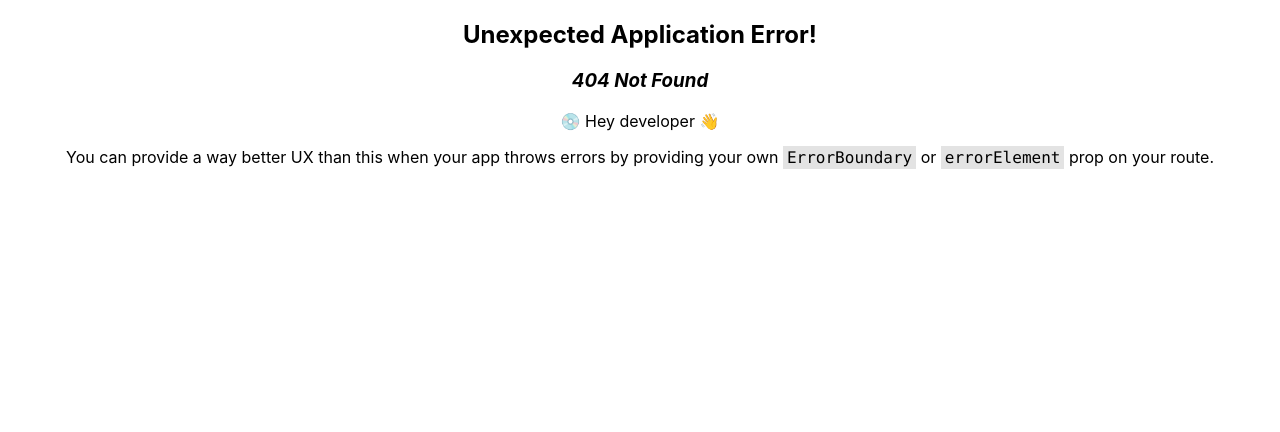
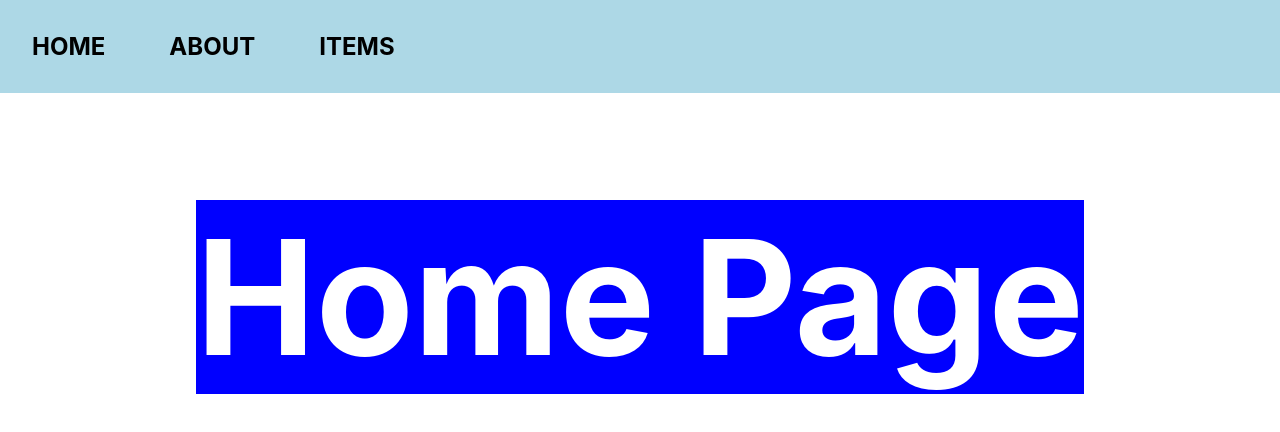
Before and after one commit to shyamgpt/React-Routers, a React (Create React App) app: page /root in a window 1280 px wide. Before the commit this address had no page. Shown: the top 432 px of the page. Built offline with nearby package versions, Linux system fonts and the light colour scheme.

Commit message:
Navigation to URL using absolute path

```diff
--- a/src/App.js
+++ b/src/App.js
@@ -8,32 +8,49 @@ function App(){
 
 
   // 2nd way to creates routers-->
-  // const routes = createRoutesFromElements(
-  //   <>
-  //   <Route path="/" element={<Home/>}/>
-  //   <Route path="/About" element = {<About/>}/>
-  //   <Route path="/Items" element = {<Items/>}/>
+  const routes = createRoutesFromElements(
+    <Route path="/" element={<Navbar/>} >
 
-  //   </>
-  // );
+     {/* <Route path="/" element={<Home/>}/> */}
+     <Route index element={<Home/>}/>
+    <Route path="/About" element = {<About/>}/>
+    <Route path="/Items" element = {<Items/>}/>
+
+    </Route>
+
+  );
 
   // const router = createBrowserRouter(routes);
 
 
   //1st way to create routers -->
+  // Navigating using Absolute path-->
+  //Now the base URL is changed to '/root
   const router =createBrowserRouter([
-    {  path: '/',
-       element: <Navbar/>,
-       children:[
-      //  {path: "/", element: <Home/>},
+    {  path: '/root',element: <Navbar/>, children:[
+      //  {path: "/"(this "/"-> means is absolute path), element: <Home/>},
         {index: true, element: <Home/>},
-       {path: "/About", element: <About/>},
-       {path: "/Items", element: <Items/>},
+       {path: "/root/About", element: <About/>},
+       {path: "/root/Items", element: <Items/>},
 
       ],
      },
 
   ])
+
+
+  // const router =createBrowserRouter([
+  //   {  path: '/root',element: <Navbar/>, children:[
+  //     //  {path: "/"(this "/"-> means is absolute path), element: <Home/>},
+  //       {index: true, element: <Home/>},
+  //      {path: "/root/About", element: <About/>},
+  //      {path: "/root/Items", element: <Items/>},
+
+  //     ],
+  //    },
+
+  // ])
+
   return(
     <>
     <RouterProvider router ={router}/>
--- a/src/components/Navbar.js
+++ b/src/components/Navbar.js
@@ -12,13 +12,13 @@ function Navbar(){
 
             <NavLink
             style={({isActive})=>(isActive ? {color: 'blue'} : undefined)}
-            to="/about">
+            to="/root/about">
                 <h4>ABOUT</h4>
             </NavLink>
 
             <NavLink
             style={({isActive})=>(isActive ? {color: 'blue'} : undefined)}
-            to="/items">
+            to="/root/items">
                 <h4>ITEMS</h4>
             </NavLink>
         </div>
```
